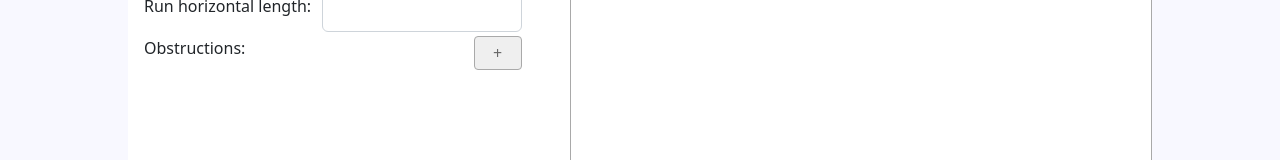
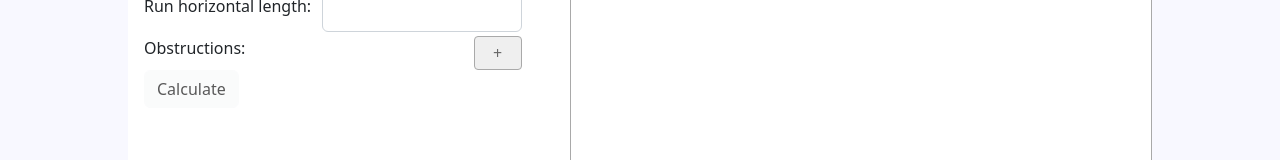
Before and after one commit to repkaandrew/post-layout-web-app, an Angular app: page / in a window 1280 px wide. Shown: the part 206-366 px from the top of the page. Built offline with nearby package versions, Linux system fonts and the light colour scheme.

Commit message:
Form controls added

```diff
--- a/src/app/app.component.ts
+++ b/src/app/app.component.ts
@@ -6,5 +6,4 @@ import { Component } from '@angular/core';
   styleUrls: ['./app.component.scss']
 })
 export class AppComponent {
-  title = 'post-layout-web-app';
 }
--- a/src/app/pages/post-layout-page/post-layout-page.component.html
+++ b/src/app/pages/post-layout-page/post-layout-page.component.html
@@ -5,6 +5,7 @@
         Post size:
       </span>
       <input class="form-control default-input"
+             [formControlName]="controls.postSize"
              type="number">
     </div>
     <div class="form-input">
@@ -12,6 +13,7 @@
         Panel max length:
       </span>
       <input class="form-control default-input"
+             [formControlName]="controls.panelMaxLength"
              type="number">
     </div>
     <div class="form-input">
@@ -19,9 +21,9 @@
         Run horizontal length:
       </span>
       <input class="form-control default-input"
+             [formControlName]="controls.runHorLength"
              type="number">
     </div>
-
 
     <div class="form-group" [formArrayName]="controls.obstructions">
       <div class="obstructions-title__block">
@@ -30,7 +32,7 @@
       </span>
         <button class="obstruction-btn"
                 (click)="addObstruction()">
-          <span>+</span>
+          <span>&plus;</span>
         </button>
       </div>
 
@@ -41,11 +43,13 @@
               <div class="form-input">
                 <span>Size:</span>
                 <input class="form-control default-input"
+                       [formControlName]="obstructionControls.size"
                        type="number">
               </div>
               <div class="form-input">
                 <span>Location:</span>
                 <input class="form-control default-input"
+                       [formControlName]="obstructionControls.horLocation"
                        type="number">
               </div>
               <div class="form-input">
@@ -62,15 +66,20 @@
             </div>
             <button class="obstruction-btn"
                     (click)="deleteObstruction(idx)">
-              -
+              <span>&minus;</span>
             </button>
           </div>
         </div>
       </div>
-
     </div>
 
+    <button class="btn btn-light"
+            [disabled]="calculationDisabled()"
+            (click)="calculate()">
+      <span>Calculate</span>
+    </button>
   </div>
+
   <div class="view-container">
 
   </div>
--- a/src/app/pages/post-layout-page/post-layout-page.component.ts
+++ b/src/app/pages/post-layout-page/post-layout-page.component.ts
@@ -1,6 +1,8 @@
 import {Component, OnInit} from '@angular/core';
 import {FormArray, FormBuilder, FormControl, FormGroup, Validators} from '@angular/forms';
 import {ObstructionType} from '../../models/post-layout-input';
+import {PostLayoutOption} from '../../models/post-layout-option';
+import {PostLayoutService} from '../../services/post-layout-service';
 
 @Component({
   selector: 'app-post-layout-page',
@@ -30,7 +32,10 @@ export class PostLayoutPageComponent implements OnInit {
 
   form: FormGroup;
 
-  constructor(private fb: FormBuilder) {
+  postLayoutOptions: PostLayoutOption[];
+
+  constructor(private fb: FormBuilder, private layoutService: PostLayoutService) {
+    this.postLayoutOptions = [];
   }
 
   ngOnInit(): void {
@@ -69,4 +74,12 @@ export class PostLayoutPageComponent implements OnInit {
       [this.obstructionControls.type]: this.fb.control<ObstructionType>(ObstructionType.TRY_TO_AVOID, Validators.required)
     });
   }
+
+  async calculate(): Promise<void> {
+    this.postLayoutOptions = await this.layoutService.calculateOptions(this.form.value);
+  }
+
+  calculationDisabled(): boolean {
+    return this.form.invalid;
+  }
 }
--- a/src/app/services/post-layout-service.ts
+++ b/src/app/services/post-layout-service.ts
@@ -6,7 +6,7 @@ import {PostLayoutInput} from '../models/post-layout-input';
 import {lastValueFrom} from 'rxjs';
 
 @Injectable()
-export class UserService {
+export class PostLayoutService {
 
   private readonly resourceUrl = `${environment.apiHost}/api/v1/post-layout`;
 
```
Also changed, not shown: src/app/app.module.ts (+10 -7 lines), 1 other file (tests, documents, lock files or other folders).
